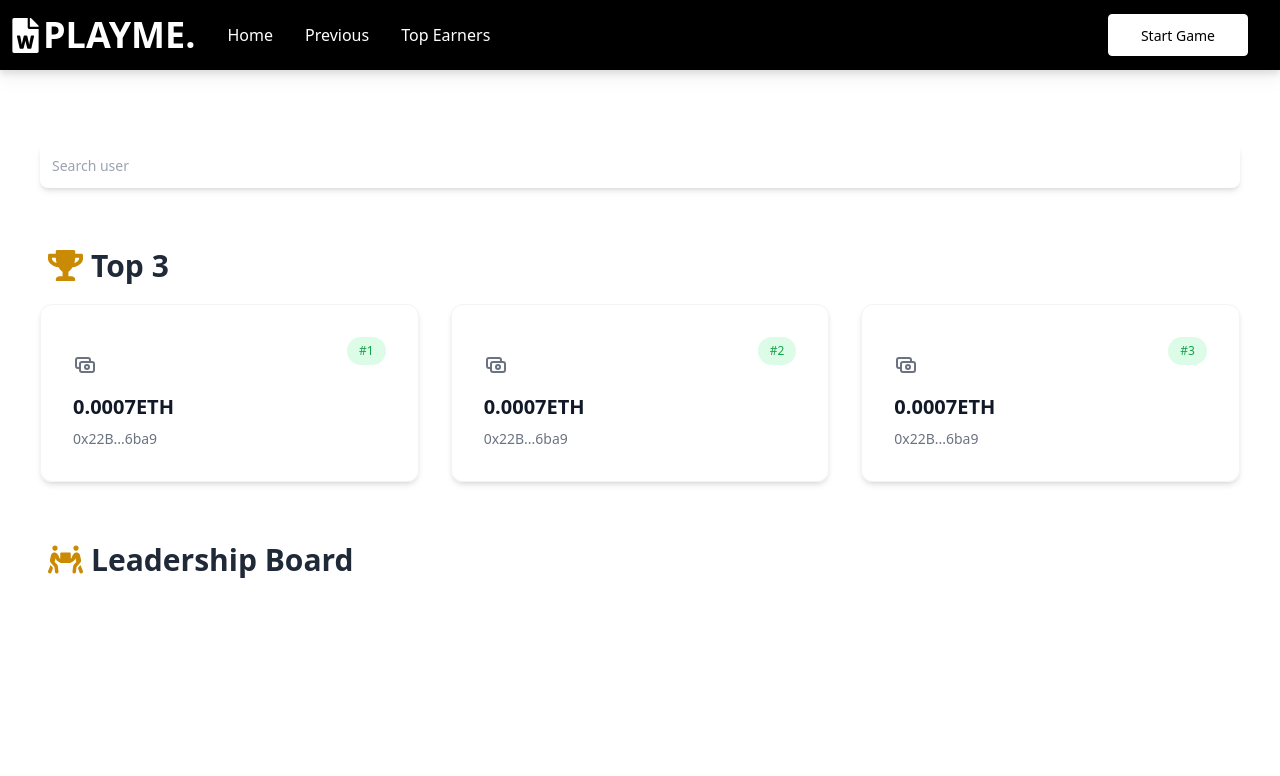
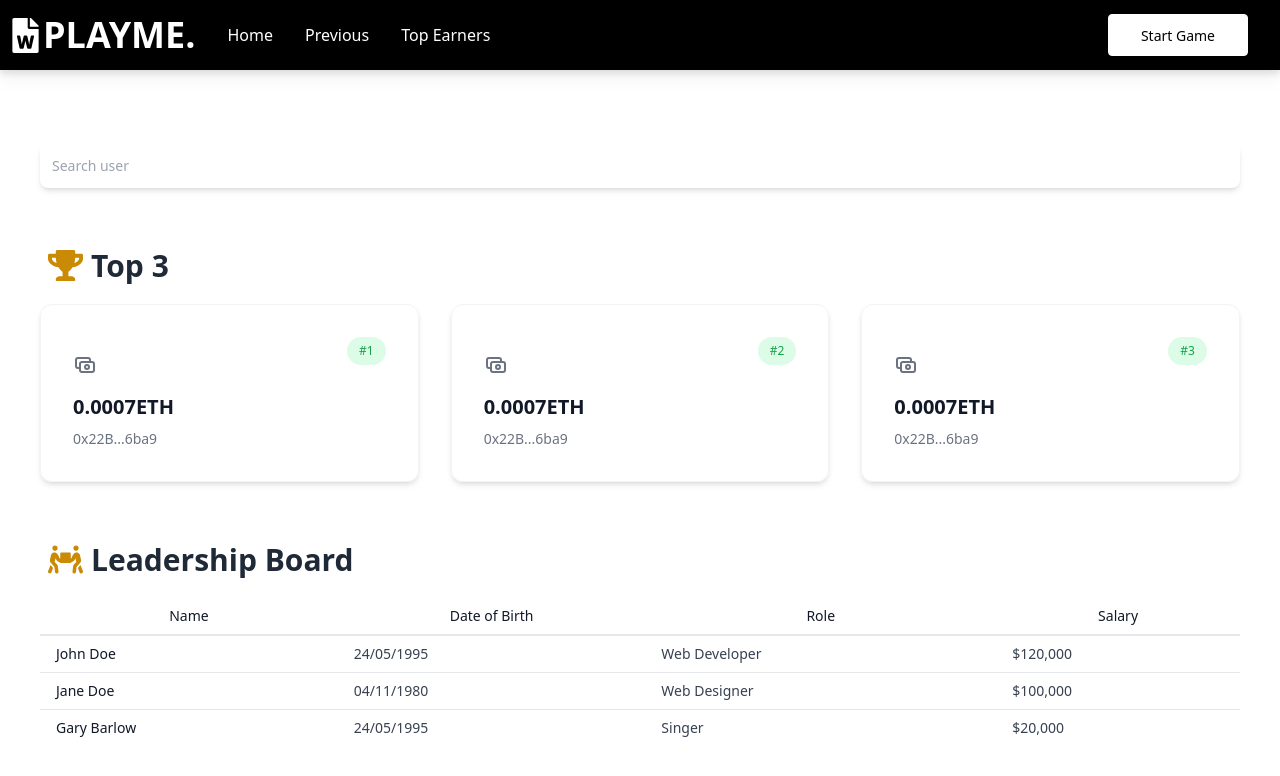
Before and after one commit to kwakyebrilliant/playme, a React (Create React App) app: page /earners in a window 1280 px wide. Shown: the top 776 px of the page. Built offline with nearby package versions, Linux system fonts and the light colour scheme; the HTML template or start-up script is replaced by a standard one.

Commit message:
earners updates

```diff
--- a/src/components/Earners.js
+++ b/src/components/Earners.js
@@ -149,6 +149,57 @@ function Earners() {
 
 
 
+<div className="overflow-x-auto px-10">
+  <table className="min-w-full divide-y-2 divide-gray-200 bg-white text-sm">
+    <thead className="ltr:text-left rtl:text-right">
+      <tr>
+        <th className="whitespace-nowrap px-4 py-2 font-medium text-gray-900">
+          Name
+        </th>
+        <th className="whitespace-nowrap px-4 py-2 font-medium text-gray-900">
+          Date of Birth
+        </th>
+        <th className="whitespace-nowrap px-4 py-2 font-medium text-gray-900">
+          Role
+        </th>
+        <th className="whitespace-nowrap px-4 py-2 font-medium text-gray-900">
+          Salary
+        </th>
+      </tr>
+    </thead>
+
+    <tbody class="divide-y divide-gray-200">
+      <tr>
+        <td class="whitespace-nowrap px-4 py-2 font-medium text-gray-900">
+          John Doe
+        </td>
+        <td class="whitespace-nowrap px-4 py-2 text-gray-700">24/05/1995</td>
+        <td class="whitespace-nowrap px-4 py-2 text-gray-700">Web Developer</td>
+        <td class="whitespace-nowrap px-4 py-2 text-gray-700">$120,000</td>
+      </tr>
+
+      <tr>
+        <td class="whitespace-nowrap px-4 py-2 font-medium text-gray-900">
+          Jane Doe
+        </td>
+        <td class="whitespace-nowrap px-4 py-2 text-gray-700">04/11/1980</td>
+        <td class="whitespace-nowrap px-4 py-2 text-gray-700">Web Designer</td>
+        <td class="whitespace-nowrap px-4 py-2 text-gray-700">$100,000</td>
+      </tr>
+
+      <tr>
+        <td class="whitespace-nowrap px-4 py-2 font-medium text-gray-900">
+          Gary Barlow
+        </td>
+        <td class="whitespace-nowrap px-4 py-2 text-gray-700">24/05/1995</td>
+        <td class="whitespace-nowrap px-4 py-2 text-gray-700">Singer</td>
+        <td class="whitespace-nowrap px-4 py-2 text-gray-700">$20,000</td>
+      </tr>
+    </tbody>
+  </table>
+</div>
+
+
         </div>
 
 
```
